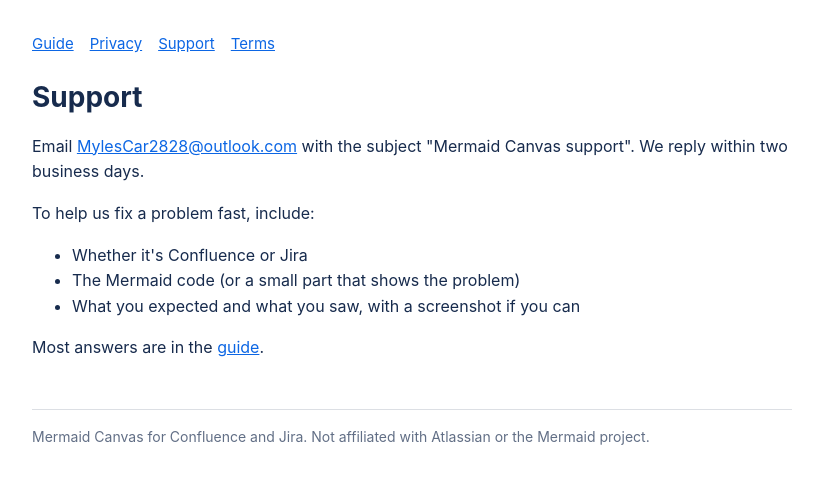
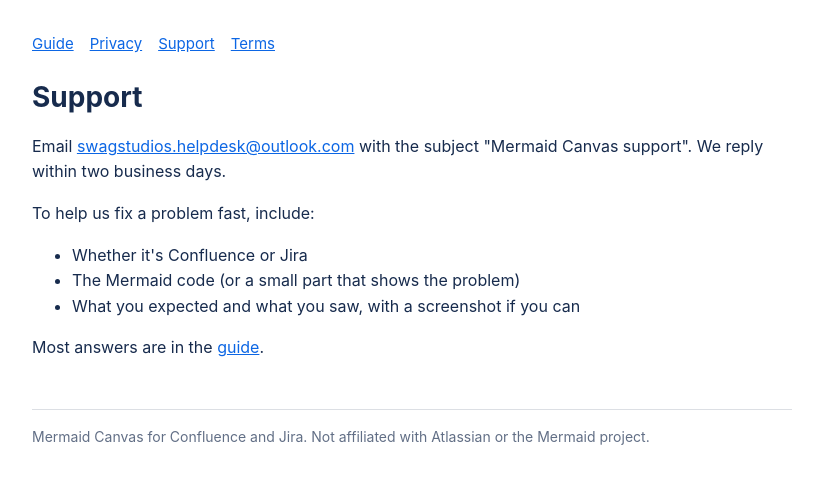
Before and after one commit to Myzles/mermaid-diagrams, a plain HTML site: page support.html in a window 1280 px wide. Shown: the whole page, without its empty margins (228-1046 px from the left). Drawn offline with Linux system fonts and the light colour scheme.

Commit message:
Support email: use swagstudios.helpdesk@outlook.com
Co-Authored-By: Claude Opus 5.5 <noreply@anthropic.com>

```diff
--- a/support.html
+++ b/support.html
@@ -1,6 +1,6 @@
 <!doctype html><html lang="en"><head><meta charset="utf-8"><meta name="viewport" content="width=device-width,initial-scale=1"><title>Mermaid Canvas: support</title><link rel="stylesheet" href="style.css"></head><body><main><nav><a href="index.html">Guide</a><a href="privacy.html">Privacy</a><a href="support.html">Support</a><a href="terms.html">Terms</a></nav>
 <h1>Support</h1>
-<p>Email <a href="mailto:MylesCar2828@outlook.com?subject=Mermaid%20Canvas%20support">MylesCar2828@outlook.com</a> with the subject "Mermaid Canvas support". We reply within two business days.</p>
+<p>Email <a href="mailto:swagstudios.helpdesk@outlook.com?subject=Mermaid%20Canvas%20support">swagstudios.helpdesk@outlook.com</a> with the subject "Mermaid Canvas support". We reply within two business days.</p>
 <p>To help us fix a problem fast, include:</p>
 <ul><li>Whether it's Confluence or Jira</li><li>The Mermaid code (or a small part that shows the problem)</li><li>What you expected and what you saw, with a screenshot if you can</li></ul>
 <p>Most answers are in the <a href="index.html">guide</a>.</p>
```
